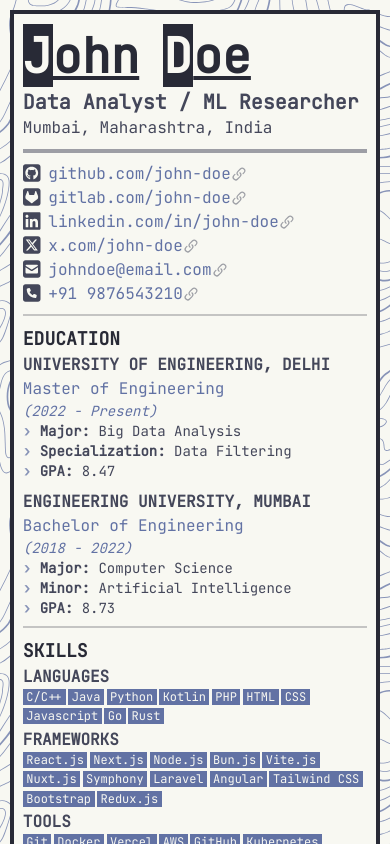
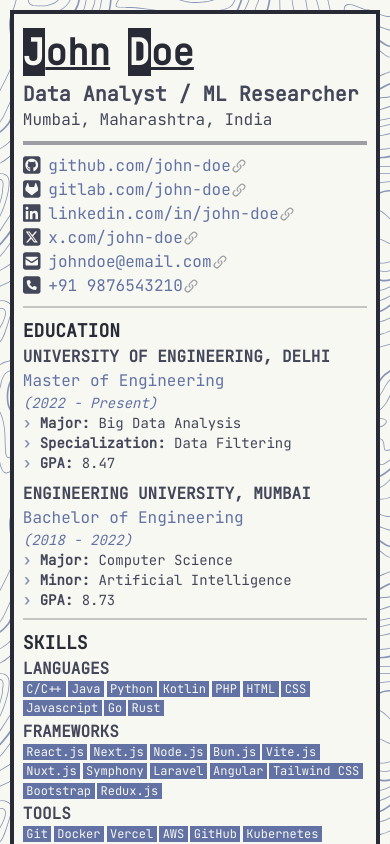
Before and after one commit to pujan-modha/web-resume, a React (Vite) app: page / in a window 390 px wide. Shown: the top 844 px of the page. Built offline with nearby package versions, Linux system fonts and the light colour scheme.

Commit message:
experimental changes v2

```diff
--- a/src/components/Header.tsx
+++ b/src/components/Header.tsx
@@ -12,7 +12,7 @@ const Header = () => {
             <section>
                 <div className='px-[2.5%] text-left print:text-center md:text-center mx-auto align-middle print:mt-0 mt-[5%] bg-background'>
                     <div>
-                        <h1 className='text-5xl font-bold md:tracking-wide my-[2.5%] pointer-events-none select-none'>
+                        <h1 className='text-4xl md:text-5xl font-bold md:tracking-wide my-[2.5%] pointer-events-none select-none'>
                             <span>
                                 {/* eslint-disable-next-line @typescript-eslint/no-unnecessary-condition */}
                                 {!HeaderFancyName ? ("") : (
```
